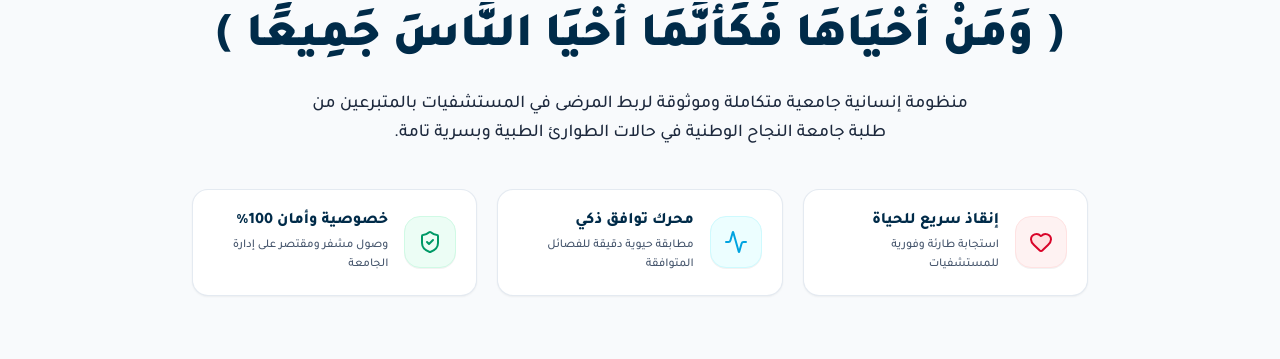
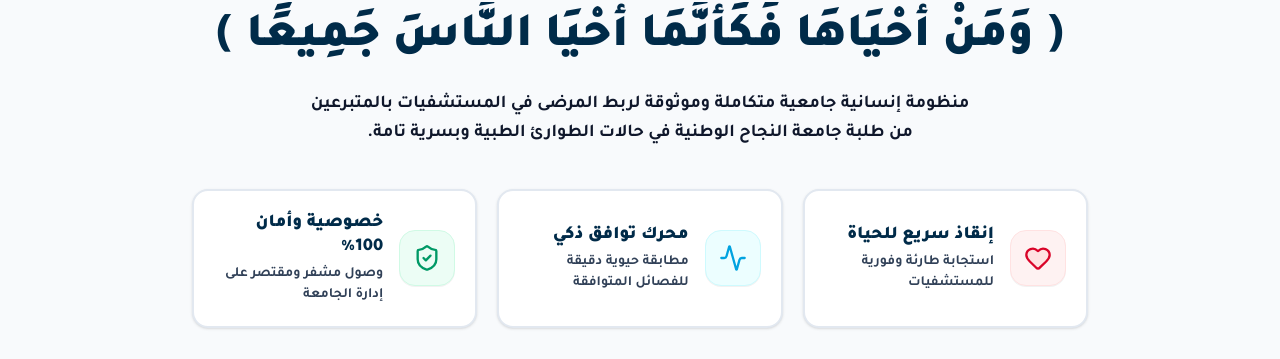
Before and after one commit to AnasAlshame/najah-blood-donation, a Next.js app in the folder client/: page / in a window 1280 px wide. Shown: the part 226-585 px from the top of the page. Built offline with nearby package versions, Linux system fonts and the light colour scheme; no server answers.

Commit message:
style: resolve ayah diacritics collision, bolden paragraph, and strengthen card box typography

```diff
--- a/client/src/app/page.tsx
+++ b/client/src/app/page.tsx
@@ -28,44 +28,44 @@ export default function HomePage() {
 
           {/* Clean, perfectly readable Arabic Quranic Ayah on a single line */}
           <div className="w-full overflow-hidden px-2">
-            <h1 className="text-xl sm:text-3xl md:text-4xl lg:text-5xl font-black text-[#002B49] tracking-normal leading-normal whitespace-nowrap text-center mx-auto">
+            <h1 className="text-2xl sm:text-3xl md:text-4xl lg:text-5xl font-black text-[#002B49] tracking-normal leading-normal whitespace-nowrap text-center mx-auto">
               ( وَمَنْ أَحْيَاهَا فَكَأَنَّمَا أَحْيَا النَّاسَ جَمِيعًا )
             </h1>
           </div>
 
-          <p className="mt-4 text-base sm:text-lg text-slate-800 max-w-2xl mx-auto leading-relaxed font-medium">
+          <p className="mt-4 text-base sm:text-lg text-slate-900 max-w-2xl mx-auto leading-relaxed font-bold">
             منظومة إنسانية جامعية متكاملة وموثوقة لربط المرضى في المستشفيات بالمتبرعين من طلبة جامعة النجاح الوطنية في حالات الطوارئ الطبية وبسرية تامة.
           </p>
 
-          {/* Quick value props cards with crisp, distinct and readable fonts */}
+          {/* Quick value props cards with bold, crisp, readable fonts */}
           <div className="grid grid-cols-1 sm:grid-cols-3 gap-5 max-w-4xl mx-auto mt-10">
-            <div className="bg-white p-5 rounded-2xl border border-slate-200/90 shadow-xs hover:shadow-md transition-all flex items-center gap-4">
-              <div className="w-13 h-13 rounded-2xl bg-red-50 flex items-center justify-center shrink-0 border border-red-100 shadow-2xs">
-                <Heart className="w-6 h-6 text-[#D90429] fill-red-100" />
+            <div className="bg-white p-5 rounded-2xl border-2 border-slate-200 shadow-sm hover:shadow-md transition-all flex items-center gap-4">
+              <div className="w-14 h-14 rounded-2xl bg-red-50 flex items-center justify-center shrink-0 border border-red-100 shadow-2xs">
+                <Heart className="w-7 h-7 text-[#D90429] fill-red-100" />
               </div>
               <div className="text-right">
-                <div className="text-base font-extrabold text-[#002B49] leading-snug">إنقاذ سريع للحياة</div>
-                <div className="text-xs text-slate-600 font-medium leading-relaxed mt-1">استجابة طارئة وفورية للمستشفيات</div>
+                <div className="text-base sm:text-lg font-black text-[#002B49] leading-snug">إنقاذ سريع للحياة</div>
+                <div className="text-xs sm:text-sm text-slate-700 font-bold leading-normal mt-1">استجابة طارئة وفورية للمستشفيات</div>
               </div>
             </div>
 
-            <div className="bg-white p-5 rounded-2xl border border-slate-200/90 shadow-xs hover:shadow-md transition-all flex items-center gap-4">
-              <div className="w-13 h-13 rounded-2xl bg-cyan-50 flex items-center justify-center shrink-0 border border-cyan-100 shadow-2xs">
-                <Activity className="w-6 h-6 text-[#00A3E0]" />
+            <div className="bg-white p-5 rounded-2xl border-2 border-slate-200 shadow-sm hover:shadow-md transition-all flex items-center gap-4">
+              <div className="w-14 h-14 rounded-2xl bg-cyan-50 flex items-center justify-center shrink-0 border border-cyan-100 shadow-2xs">
+                <Activity className="w-7 h-7 text-[#00A3E0]" />
               </div>
               <div className="text-right">
-                <div className="text-base font-extrabold text-[#002B49] leading-snug">محرك توافق ذكي</div>
-                <div className="text-xs text-slate-600 font-medium leading-relaxed mt-1">مطابقة حيوية دقيقة للفصائل المتوافقة</div>
+                <div className="text-base sm:text-lg font-black text-[#002B49] leading-snug">محرك توافق ذكي</div>
+                <div className="text-xs sm:text-sm text-slate-700 font-bold leading-normal mt-1">مطابقة حيوية دقيقة للفصائل المتوافقة</div>
               </div>
             </div>
 
-            <div className="bg-white p-5 rounded-2xl border border-slate-200/90 shadow-xs hover:shadow-md transition-all flex items-center gap-4">
-              <div className="w-13 h-13 rounded-2xl bg-emerald-50 flex items-center justify-center shrink-0 border border-emerald-100 shadow-2xs">
-                <ShieldCheck className="w-6 h-6 text-emerald-600" />
+            <div className="bg-white p-5 rounded-2xl border-2 border-slate-200 shadow-sm hover:shadow-md transition-all flex items-center gap-4">
+              <div className="w-14 h-14 rounded-2xl bg-emerald-50 flex items-center justify-center shrink-0 border border-emerald-100 shadow-2xs">
+                <ShieldCheck className="w-7 h-7 text-emerald-600" />
               </div>
               <div className="text-right">
-                <div className="text-base font-extrabold text-[#002B49] leading-snug">خصوصية وأمان 100%</div>
-                <div className="text-xs text-slate-600 font-medium leading-relaxed mt-1">وصول مشفر ومقتصر على إدارة الجامعة</div>
+                <div className="text-base sm:text-lg font-black text-[#002B49] leading-snug">خصوصية وأمان 100%</div>
+                <div className="text-xs sm:text-sm text-slate-700 font-bold leading-normal mt-1">وصول مشفر ومقتصر على إدارة الجامعة</div>
               </div>
             </div>
           </div>
```
